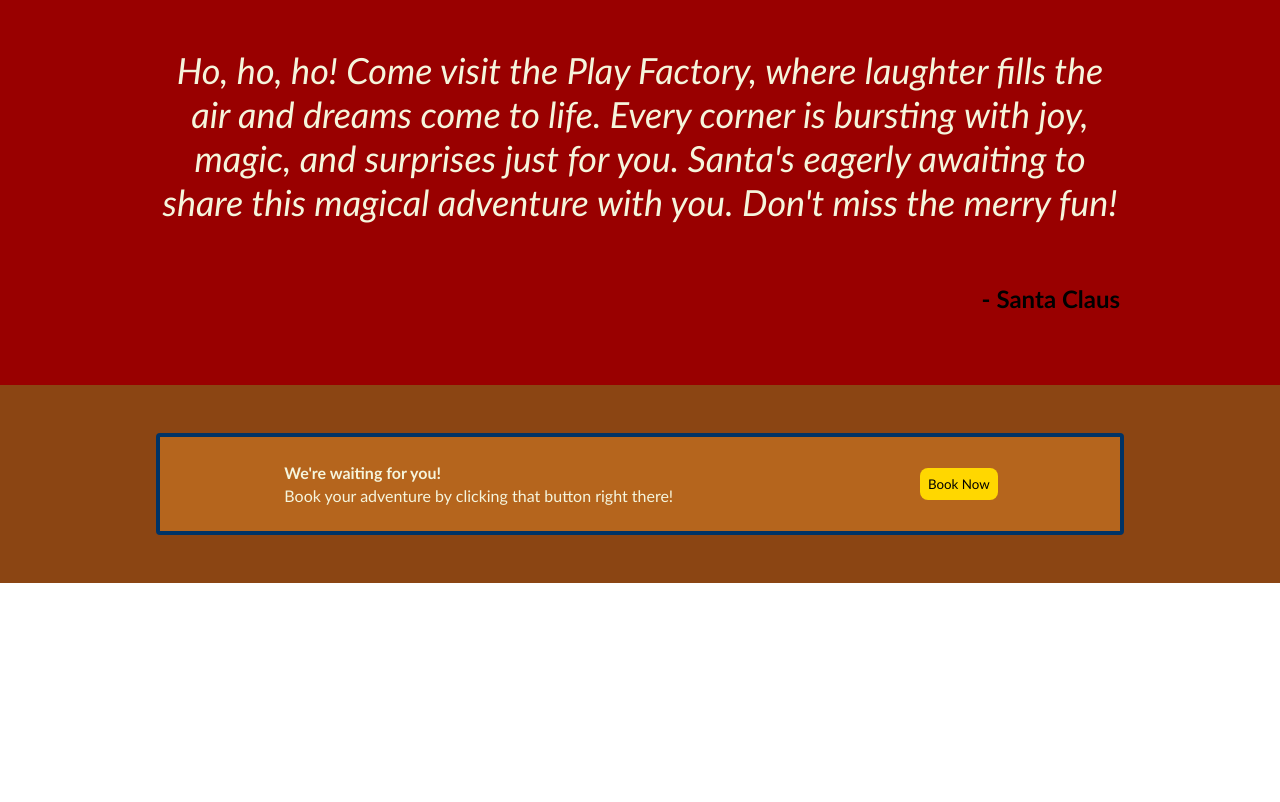
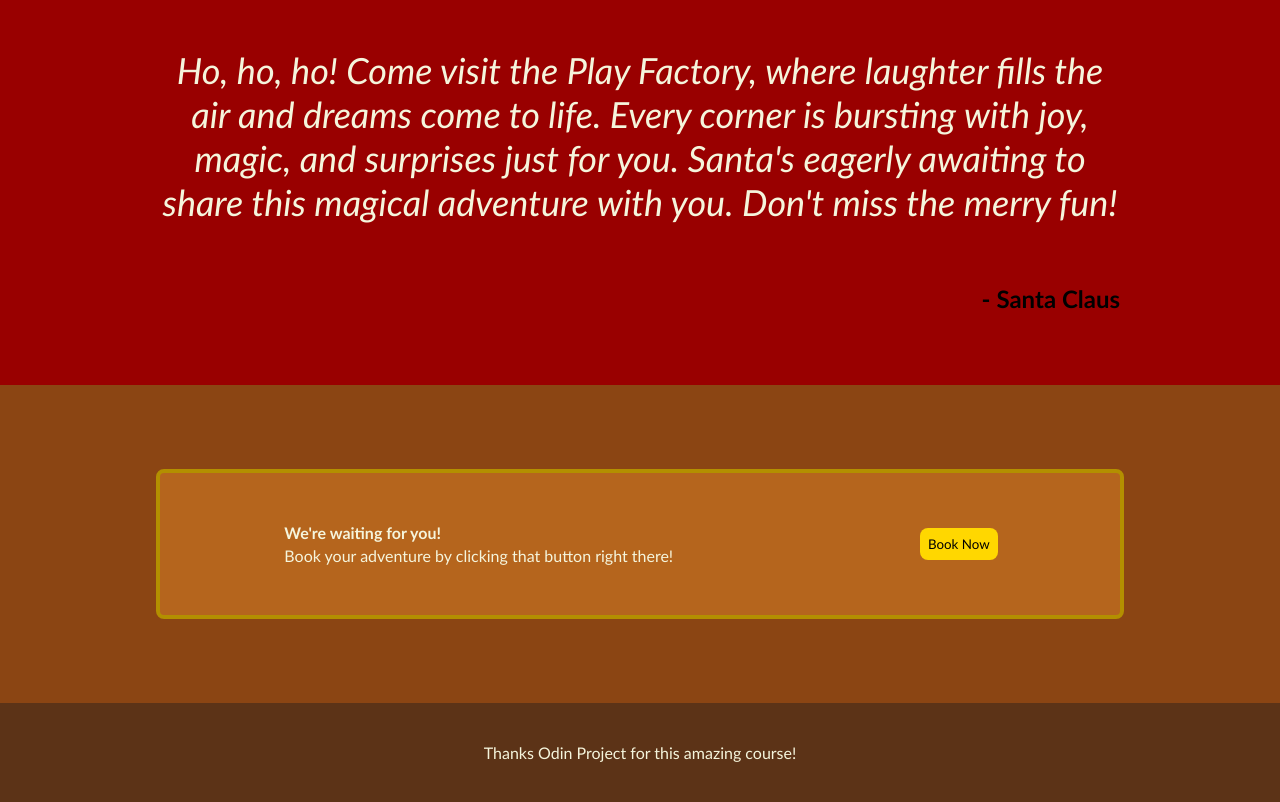
Before and after one commit to htoo-aung/odin-landing-page, a plain HTML site: page index.html in a window 1280 px wide. Shown: the part 982-1784 px from the top of the page. Before the commit the page ends 1613 px from the top, so only its background shows below. Drawn offline with Linux system fonts and the light colour scheme.

Commit message:
finished footer - project results achieved

```diff
--- a/index.html
+++ b/index.html
@@ -100,7 +100,7 @@
         <!-- section 6 footer -->
         <div class="section footer">
             <div class="content">
-
+                <p>Thanks Odin Project for this amazing course!</p>
             </div>
         </div>
     </div>
--- a/styles.css
+++ b/styles.css
@@ -183,9 +183,10 @@ h1 {
     background-color: #b5651d;
     display: flex;
     justify-content: space-around;
-    padding: 24px 0px;
-    border: 4px solid #003366;
-    border-radius: 4px;
+    margin: 36px 0px;
+    padding: 48px 0;
+    border: 4px solid #b38f00;
+    border-radius: 8px;
 }
 
 .section.call-to-action .content .call-to-action-text {
@@ -196,3 +197,16 @@ h1 {
 .call-to-action-text p {
     margin: 2px;
 }
+
+/* footer styles */
+
+.section.footer {
+    background-color: #5C3317;
+}
+
+.section.footer .content {
+    display: flex;
+    justify-content: center;
+    align-items: center;
+    padding: 24px;
+}
```
